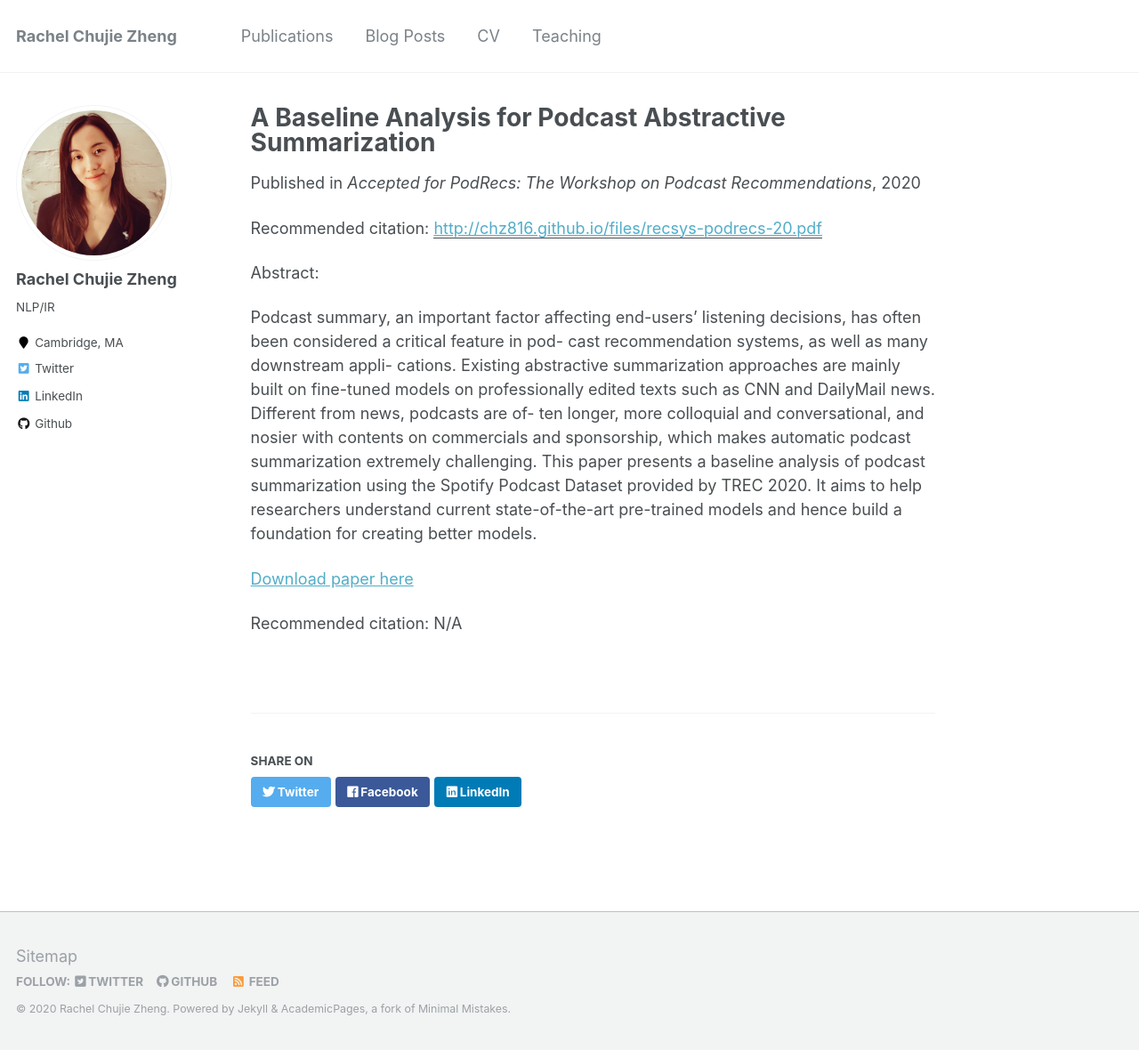
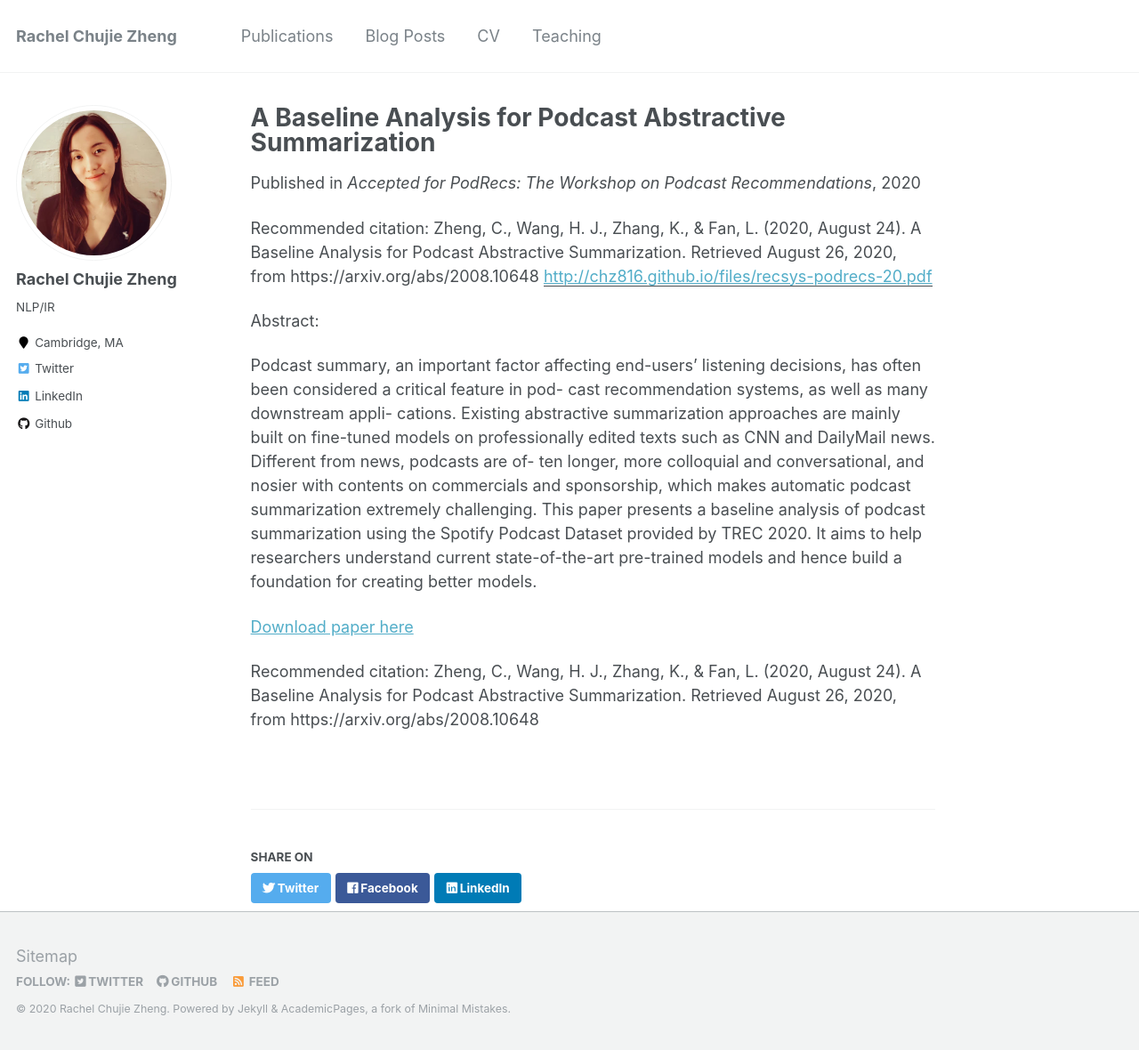
Before and after one commit to chz816/chz816.github.io, a Jekyll site: the page built from _publications/2020-08-21-podrecs.md, in a window 1280 px wide and 1180 px high. Shown: the whole window at 89% size. Built offline with Jekyll 4.4.1, drawn with Linux system fonts in a browser that asks for light colours.

Commit message:
update - podrecs2020

```diff
--- a/_publications/2020-08-21-podrecs.md
+++ b/_publications/2020-08-21-podrecs.md
@@ -3,15 +3,15 @@ title: "A Baseline Analysis for Podcast Abstractive Summarization"
 collection: publications
 permalink: /publication/2020-08-21-podrecs-2020
 excerpt: 'This paper is about the baseline analysis for podcast summarization task.'
-date: 2020-08-21
+date: 2020-08-24
 venue: 'Accepted for PodRecs: The Workshop on Podcast Recommendations'
 paperurl: 'http://chz816.github.io/files/recsys-podrecs-20.pdf'
-citation: ''
+citation: 'Zheng, C., Wang, H. J., Zhang, K., &amp; Fan, L. (2020, August 24). A Baseline Analysis for Podcast Abstractive Summarization. Retrieved August 26, 2020, from https://arxiv.org/abs/2008.10648'
 ---
 Abstract:
 
 Podcast summary, an important factor affecting end-users’ listening decisions, has often been considered a critical feature in pod- cast recommendation systems, as well as many downstream appli- cations. Existing abstractive summarization approaches are mainly built on fine-tuned models on professionally edited texts such as CNN and DailyMail news. Different from news, podcasts are of- ten longer, more colloquial and conversational, and nosier with contents on commercials and sponsorship, which makes automatic podcast summarization extremely challenging. This paper presents a baseline analysis of podcast summarization using the Spotify Podcast Dataset provided by TREC 2020. It aims to help researchers understand current state-of-the-art pre-trained models and hence build a foundation for creating better models.
 
-[Download paper here](http://chz816.github.io/files/recsys-podrecs-20.pdf)
+[Download paper here](https://arxiv.org/pdf/2008.10648.pdf)
 
-Recommended citation: N/A
+Recommended citation: Zheng, C., Wang, H. J., Zhang, K., &amp; Fan, L. (2020, August 24). A Baseline Analysis for Podcast Abstractive Summarization. Retrieved August 26, 2020, from https://arxiv.org/abs/2008.10648
```
Also changed, not shown: 1 other file.
